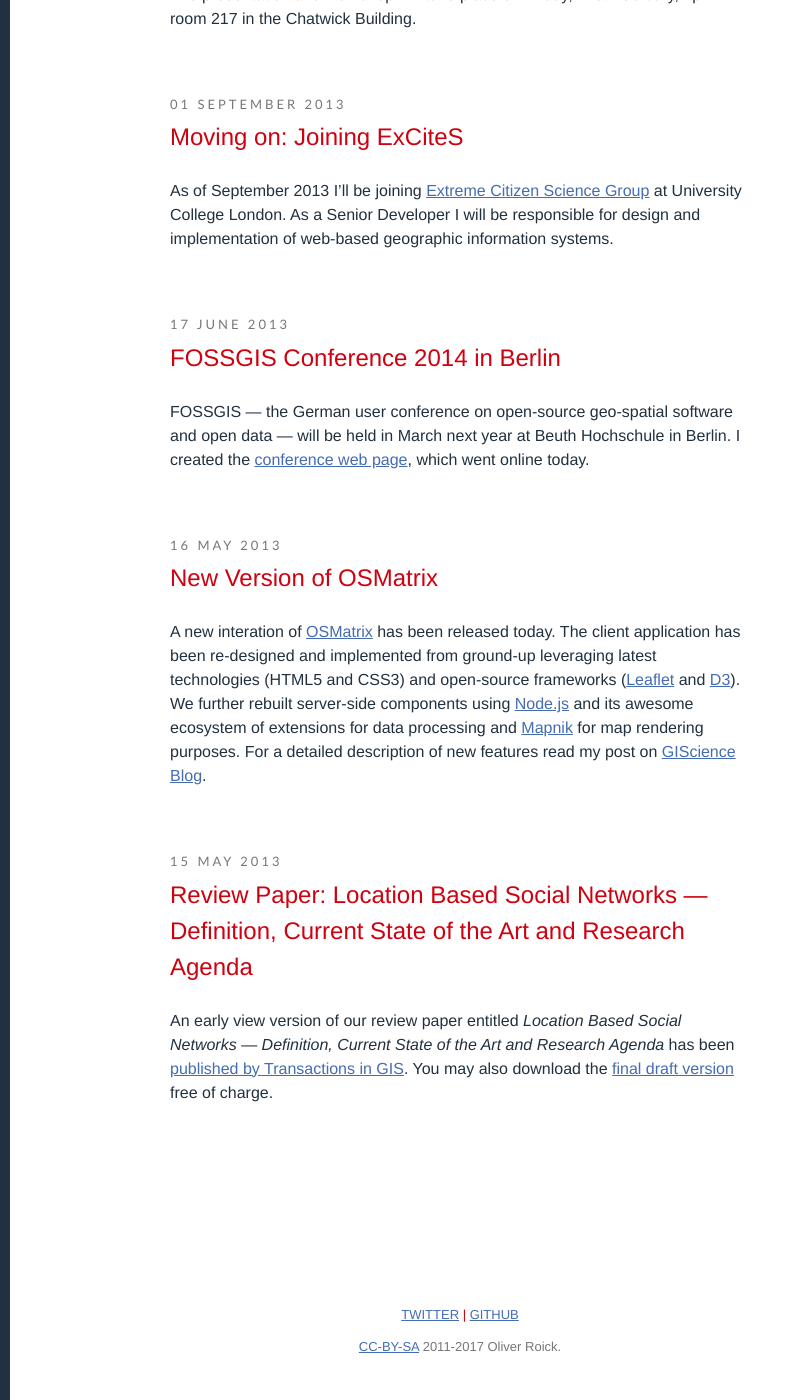
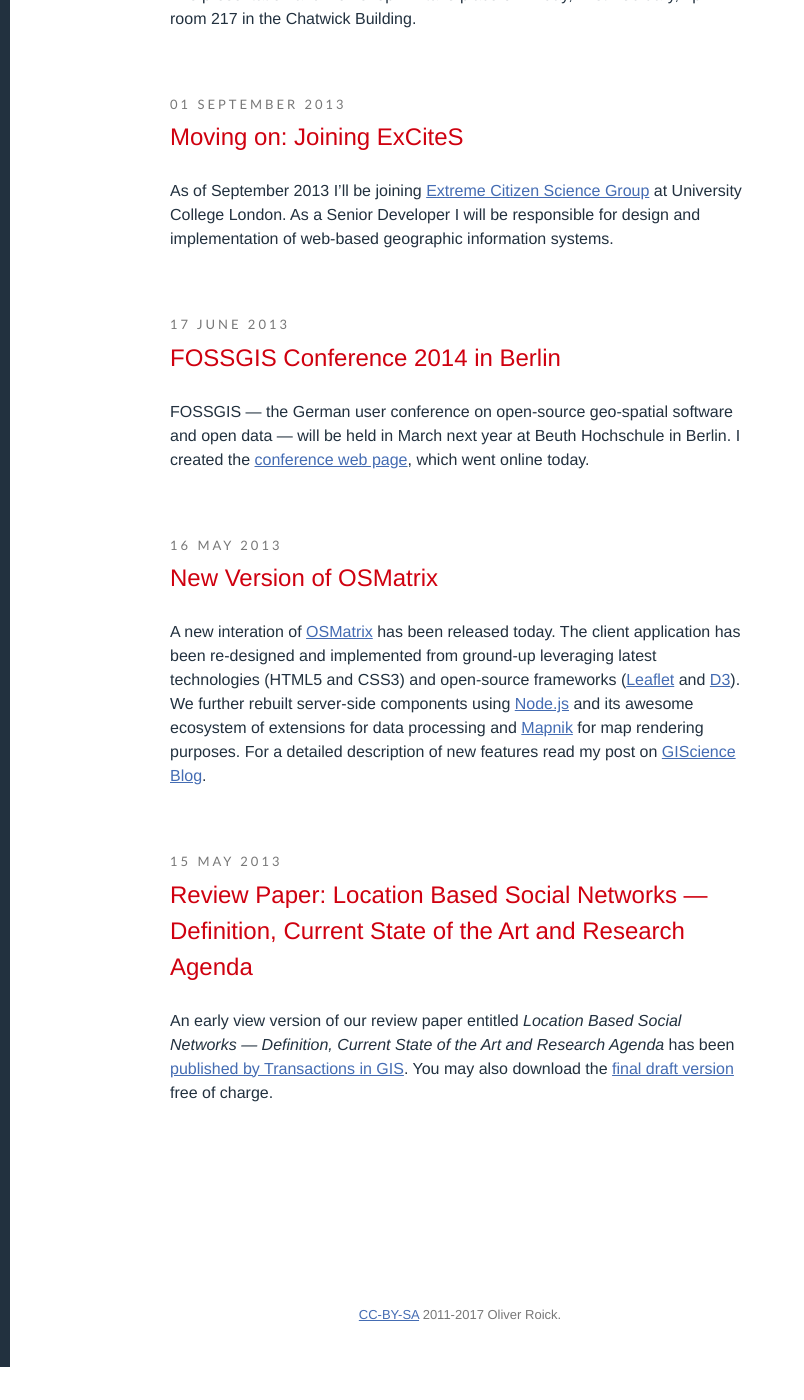
Before and after one commit to oliverroick/oliverroick.net, a Jekyll site: the page built from recently/index.html, in a window 1280 px wide and 1400 px high, scrolled down 5651 px. Shown: the whole window, without its empty margins (0-804 px from the left). Built offline with Jekyll 4.4.1, drawn with Linux system fonts in a browser that asks for light colours; after the commit the page ends 7018 px from its top, so only the background shows below that.

Commit message:
Remove social links

```diff
--- a/_layouts/default.html
+++ b/_layouts/default.html
@@ -11,12 +11,6 @@
     {{ content }}
 
     <footer>
-        {% if page.body_id != "home" %}
-        <p class="social" >
-            <a href="https://twitter.com/oliverroick">Twitter</a> |
-            <a href="https://github.com/oliverroick">Github</a>
-        </p>
-        {% endif %}
         <p><a rel="license" href="http://creativecommons.org/licenses/by-sa/3.0/">CC-BY-SA</a> 2011-2017 Oliver Roick.</p>
     </footer>
 
--- a/css/roick.css
+++ b/css/roick.css
@@ -46,12 +46,6 @@
         color: #446CB3;
     }
 
-    header a.social {
-        margin-left: 15px;
-        padding: 0;
-        letter-spacing: 2px;
-    }
-
 @media (min-width: 768px) {
     header,
     section,
@@ -73,14 +67,6 @@
     text-align: center;
     clear: both;
 }
-
-    footer p.social {
-        color: #cf000f;
-    }
-
-    footer p.social a {
-        text-transform: uppercase;
-    }
 
 /* ELEMENTS */
 
```
